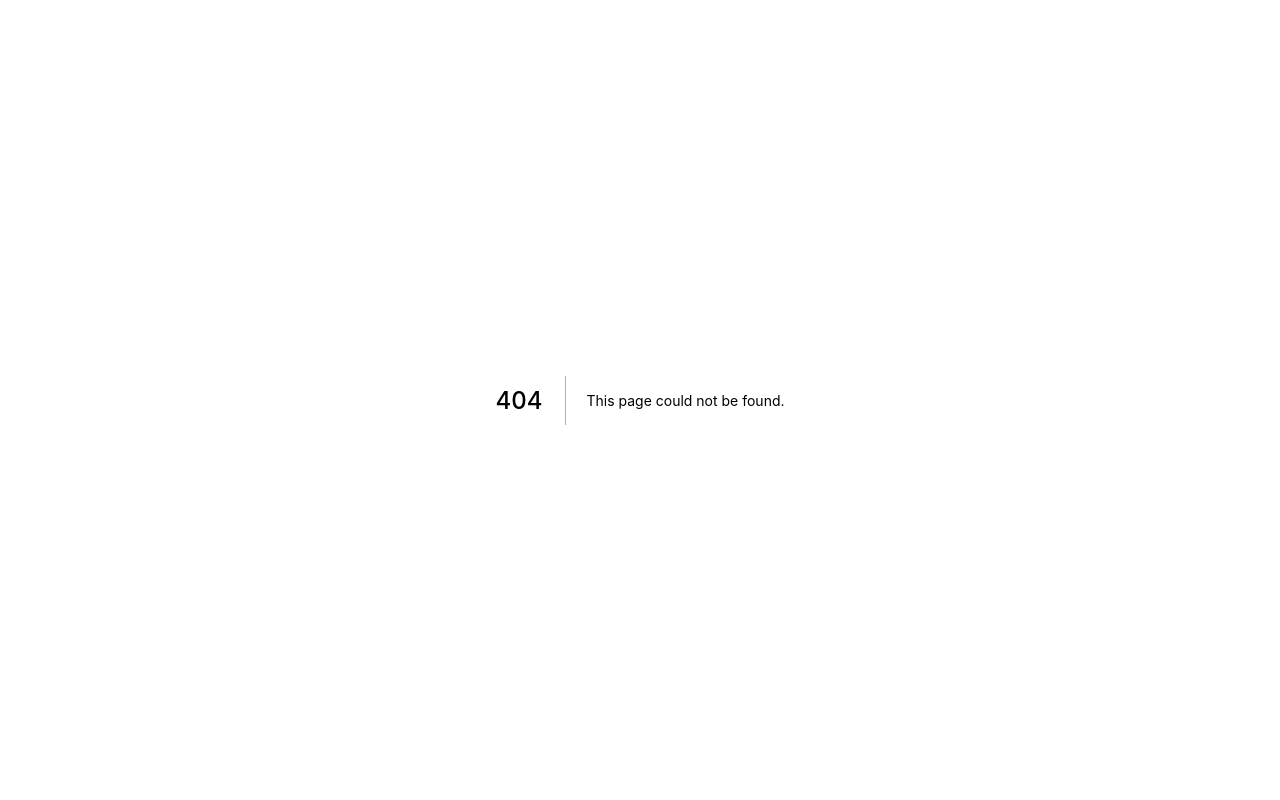
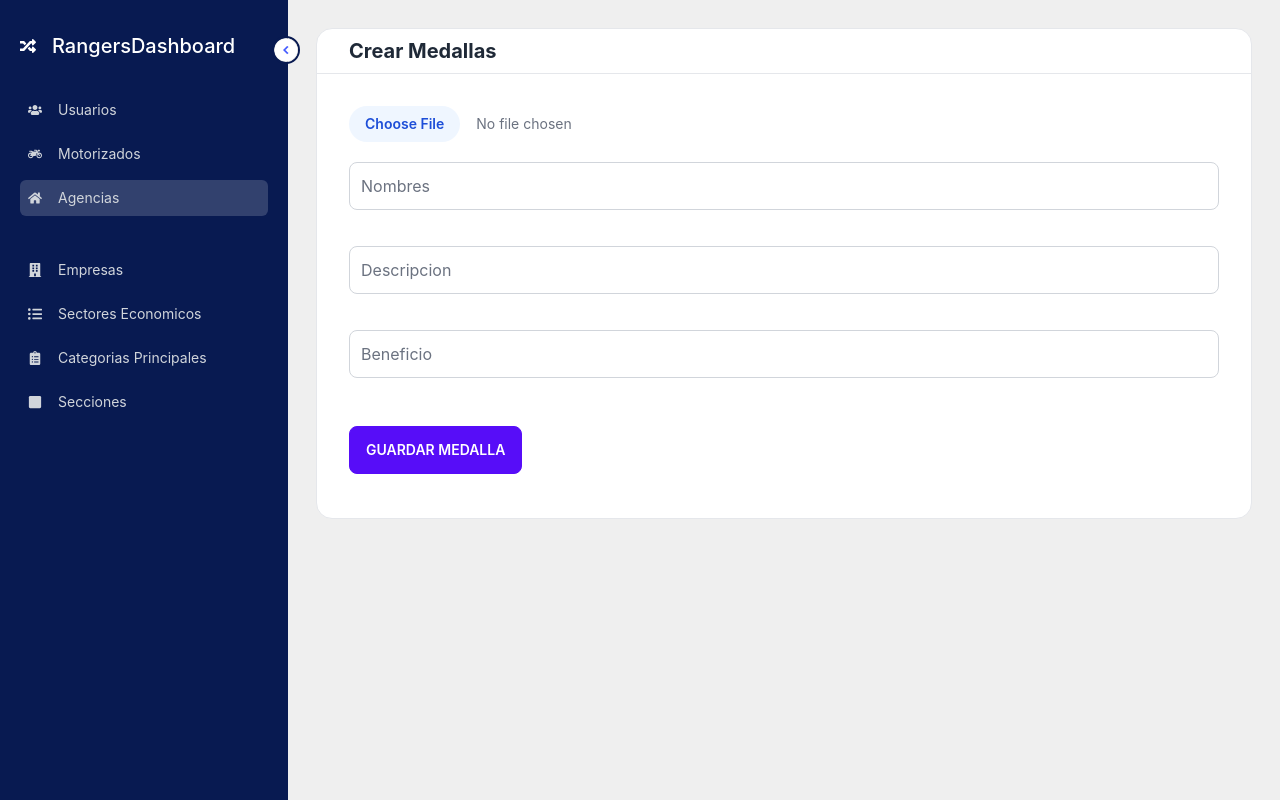
Before and after one commit to Frankmarc1/panelrangers, a Next.js app: page /agencias/1/medallas/1 in a window 1280 px wide. Before the commit this address had no page. Built offline with nearby package versions, Linux system fonts and the light colour scheme; no server answers; the database is empty.

Commit message:
crear carpeta dinamica para medallas

```diff
--- /dev/null
+++ b/src/pages/agencias/[idAgency]/medallas/[idMedal]/index.tsx
@@ -0,0 +1,10 @@
+import { Dashboard } from "../../../../../layout/Dashboard/Dashboard";
+import { FormMedal } from "../../../../../app/agencies/medal/FormMedal";
+ const ModifiMedal=()=>{
+    return (
+        <Dashboard>
+            <FormMedal/>
+        </Dashboard>
+    );
+}
+export default ModifiMedal;
--- a/src/pages/agencias/[idAgency]/medallas/index.tsx
+++ b/src/pages/agencias/[idAgency]/medallas/index.tsx
@@ -1,11 +1,11 @@
-import { collection, doc, orderBy, query, where } from 'firebase/firestore';
+import { collection, orderBy, query } from 'firebase/firestore';
 import { useRouter } from 'next/router';
 
 import { RowMedal } from '../../../../app/agencies/medal/RowMedal';
 import { FirebaseDataTable } from '../../../../components/FirebaseDataTable/FirebaseDataTable';
 import { db_client } from '../../../../firebase/client';
 import { Dashboard } from '../../../../layout/Dashboard/Dashboard';
-import MedalAdd from './add';
+
 import Link from 'next/link';
 
 
```
